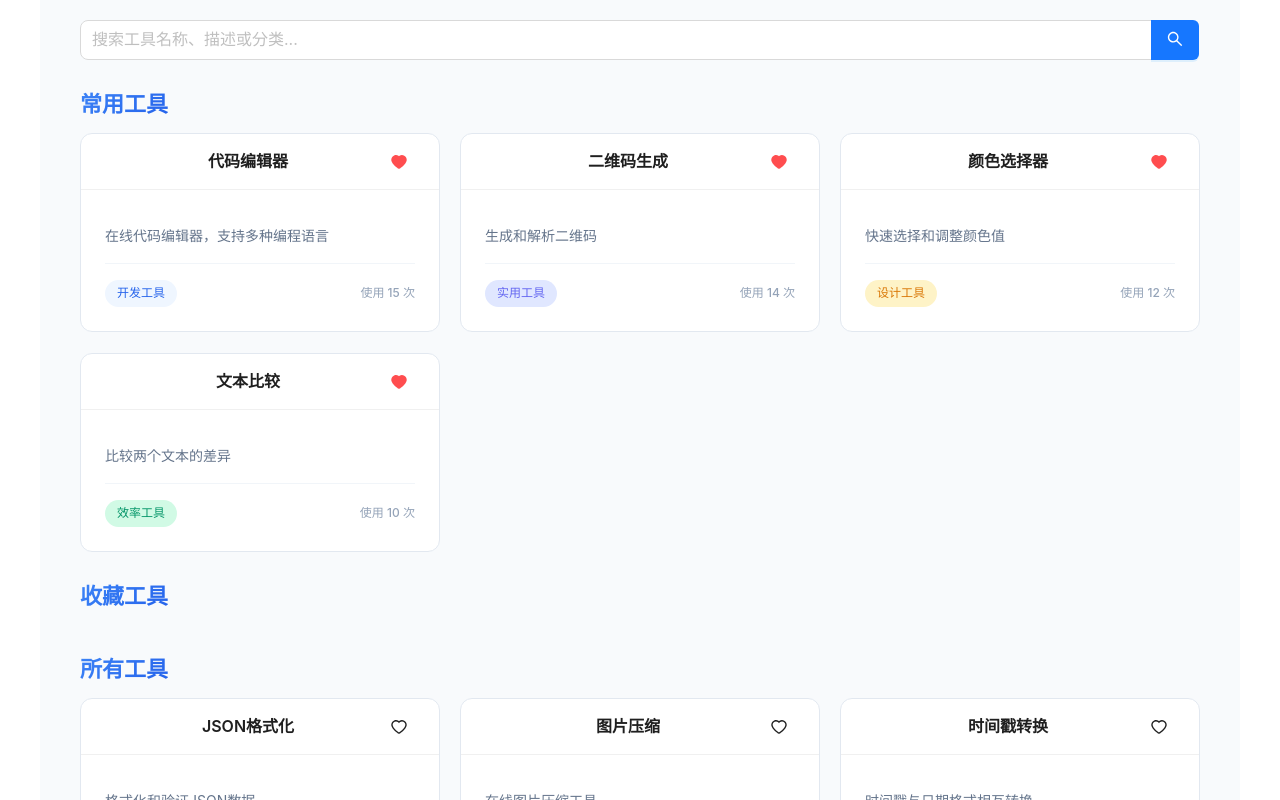
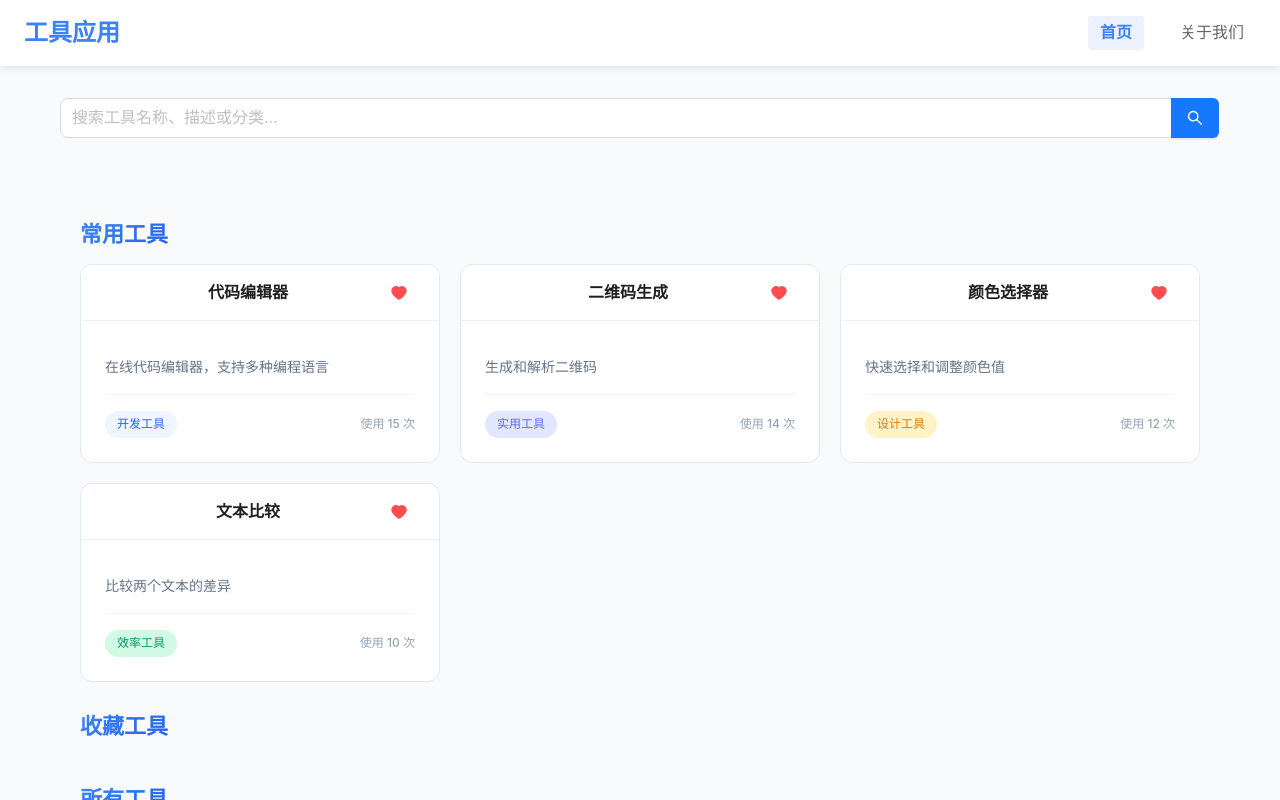
Before and after one commit to xmzd-S/tools, a Vue app: page / in a window 1280 px wide. Shown: the top 800 px of the page. Built offline with nearby package versions, Linux system fonts and the light colour scheme.

Commit message:
增加路由

```diff
--- a/components.d.ts
+++ b/components.d.ts
@@ -19,6 +19,8 @@ declare module 'vue' {
     FavoriteToolsSection: typeof import('./src/components/FavoriteToolsSection.vue')['default']
     OtherToolsSection: typeof import('./src/components/OtherToolsSection.vue')['default']
     PopularToolsSection: typeof import('./src/components/PopularToolsSection.vue')['default']
+    RouterLink: typeof import('vue-router')['RouterLink']
+    RouterView: typeof import('vue-router')['RouterView']
     ToolCard: typeof import('./src/components/ToolCard.vue')['default']
     ToolDetailModal: typeof import('./src/components/ToolDetailModal.vue')['default']
   }
--- a/package.json
+++ b/package.json
@@ -15,7 +15,8 @@
     "@tauri-apps/plugin-opener": "^2",
     "ant-design-vue": "4.2.6",
     "pinia": "^3.0.4",
-    "vue": "^3.5.13"
+    "vue": "^3.5.13",
+    "vue-router": "^4.6.4"
   },
   "devDependencies": {
     "@tauri-apps/cli": "^2",
--- a/src/App.vue
+++ b/src/App.vue
@@ -1,10 +1,7 @@
 <script setup lang="ts">
+import { useToolStore } from './stores/toolStore';
 import { ref } from 'vue';
-import { useToolStore } from './stores/toolStore';
 import type { Tool } from './stores/toolStore';
-import PopularToolsSection from './components/PopularToolsSection.vue';
-import FavoriteToolsSection from './components/FavoriteToolsSection.vue';
-import OtherToolsSection from './components/OtherToolsSection.vue';
 import ToolDetailModal from './components/ToolDetailModal.vue';
 
 const toolStore = useToolStore();
@@ -37,7 +34,18 @@ const closeDetail = () => {
 </script>
 
 <template>
-  <div class="toolkit-container">
+  <div class="app-container">
+    <!-- 导航栏 -->
+    <div class="nav-bar">
+      <div class="nav-left">
+        <h1>工具应用</h1>
+      </div>
+      <div class="nav-right">
+        <router-link to="/" class="nav-link">首页</router-link>
+        <router-link to="/about" class="nav-link">关于我们</router-link>
+      </div>
+    </div>
+
     <!-- 顶部搜索栏 -->
     <div class="search-bar">
       <a-input-search
@@ -49,32 +57,10 @@ const closeDetail = () => {
       />
     </div>
 
-    <!-- 常用工具部分 -->
-    <PopularToolsSection
-      :popular-tools="toolStore.popularTools"
-      section-title="常用工具"
-      @tool-click="handleToolClick"
-      @toggle-favorite="handleToggleFavorite"
-    />
-
-    <!-- 收藏工具部分 -->
-    <FavoriteToolsSection
-      :favorite-tools="toolStore.favoriteTools"
-      :popular-tools="toolStore.popularTools"
-      :search-keyword="toolStore.searchKeyword"
-      section-title="收藏工具"
-      @tool-click="handleToolClick"
-      @toggle-favorite="handleToggleFavorite"
-    />
-
-    <!-- 其他工具部分 -->
-    <OtherToolsSection
-      :filtered-tools="toolStore.filteredTools"
-      :popular-tools="toolStore.popularTools"
-      :favorite-tools="toolStore.favoriteTools"
-      :search-keyword="toolStore.searchKeyword"
-      @tool-click="handleToolClick"
-      @toggle-favorite="handleToggleFavorite"
+    <!-- 路由视图 -->
+    <router-view
+      :handle-tool-click="handleToolClick"
+      :handle-toggle-favorite="handleToggleFavorite"
     />
 
     <!-- 工具详情弹窗 -->
@@ -89,19 +75,63 @@ const closeDetail = () => {
 </template>
 
 <style scoped>
-.toolkit-container {
-  padding: 20px;
-  max-width: 1200px;
-  margin: 0 auto;
+.app-container {
+  min-height: 100vh;
   background-color: #f8fafc;
-  min-height: 100vh;
   color: #1e293b;
+}
+
+/* 导航栏样式 */
+.nav-bar {
+  display: flex;
+  justify-content: space-between;
+  align-items: center;
+  padding: 16px 24px;
+  background-color: #ffffff;
+  box-shadow: 0 2px 8px rgba(0, 0, 0, 0.1);
+  position: sticky;
+  top: 0;
+  z-index: 100;
+}
+
+.nav-left h1 {
+  margin: 0;
+  font-size: 24px;
+  font-weight: 700;
+  color: #3b82f6;
+}
+
+.nav-right {
+  display: flex;
+  gap: 24px;
+}
+
+.nav-link {
+  text-decoration: none;
+  color: #666;
+  font-size: 16px;
+  font-weight: 500;
+  padding: 8px 12px;
+  border-radius: 4px;
+  transition: all 0.3s ease;
+}
+
+.nav-link:hover {
+  color: #3b82f6;
+  background-color: rgba(59, 130, 246, 0.1);
+}
+
+.nav-link.router-link-active {
+  color: #3b82f6;
+  background-color: rgba(59, 130, 246, 0.1);
+  font-weight: 600;
 }
 
 /* 搜索栏样式 */
 .search-bar {
-  margin-bottom: 32px;
+  margin: 32px auto;
   padding: 0 20px;
+  max-width: 1200px;
   animation: searchBarSlideDown 0.6s cubic-bezier(0.4, 0, 0.2, 1) forwards;
   opacity: 0;
   transform: translateY(-20px);
@@ -143,43 +173,4 @@ const closeDetail = () => {
   border-color: #3b82f6;
   box-shadow: 0 0 0 2px rgba(59, 130, 246, 0.2);
 }
-
-.section-header {
-  margin: 32px 0 16px;
-  padding: 0 20px;
-  display: flex;
-  align-items: center;
-  animation: sectionHeaderFadeIn 0.6s cubic-bezier(0.4, 0, 0.2, 1) forwards 0.2s;
-  opacity: 0;
-}
-
-/* 区域标题淡入动画 */
-@keyframes sectionHeaderFadeIn {
-  from {
-    opacity: 0;
-    transform: translateX(-20px);
-  }
-  to {
-    opacity: 1;
-    transform: translateX(0);
-  }
-}
-
-.section-header h2 {
-  margin: 0;
-  font-size: 22px;
-  font-weight: 700;
-  color: #1e293b;
-  background: linear-gradient(135deg, #3b82f6 0%, #2563eb 100%);
-  -webkit-background-clip: text;
-  -webkit-text-fill-color: transparent;
-  background-clip: text;
-  transition: all 0.3s ease;
-}
-
-/* 区域标题悬停效果 */
-.section-header h2:hover {
-  filter: brightness(1.1);
-  text-shadow: 0 4px 12px rgba(59, 130, 246, 0.2);
-}
 </style>
--- a/src/main.ts
+++ b/src/main.ts
@@ -1,10 +1,12 @@
 import { createApp } from "vue";
 import { createPinia } from 'pinia';
 import App from "./App.vue";
+import router from './router';
 import 'ant-design-vue/dist/reset.css';
 
 const app = createApp(App);
 const pinia = createPinia();
 
 app.use(pinia);
+app.use(router);
 app.mount("#app");
--- /dev/null
+++ b/src/router/index.ts
@@ -0,0 +1,23 @@
+import { createRouter, createWebHistory } from 'vue-router'
+import HomeView from '../views/HomeView.vue'
+
+const router = createRouter({
+  history: createWebHistory(import.meta.env.BASE_URL),
+  routes: [
+    {
+      path: '/',
+      name: 'home',
+      component: HomeView
+    },
+    {
+      path: '/about',
+      name: 'about',
+      // route level code-splitting
+      // this generates a separate chunk (About.[hash].js) for this route
+      // which is lazy-loaded when the route is visited.
+      component: () => import('../views/AboutView.vue')
+    }
+  ]
+})
+
+export default router
--- /dev/null
+++ b/src/views/AboutView.vue
@@ -0,0 +1,32 @@
+<template>
+  <div class="about">
+    <h1>关于我们</h1>
+    <p>这是一个基于Tauri和Vue 3开发的工具应用。</p>
+    <p>我们提供各种实用工具，帮助您提高工作效率。</p>
+  </div>
+</template>
+
+<script setup lang="ts">
+</script>
+
+<style scoped>
+.about {
+  max-width: 800px;
+  margin: 0 auto;
+  padding: 20px;
+  text-align: center;
+}
+
+h1 {
+  font-size: 2.5rem;
+  margin-bottom: 2rem;
+  color: #333;
+}
+
+p {
+  font-size: 1.2rem;
+  margin-bottom: 1rem;
+  color: #666;
+  line-height: 1.6;
+}
+</style>
--- /dev/null
+++ b/src/views/HomeView.vue
@@ -0,0 +1,59 @@
+<template>
+  <div class="home">
+    <PopularToolsSection
+      :popular-tools="toolStore.popularTools"
+      @tool-click="handleToolClick"
+      @toggle-favorite="handleToggleFavorite"
+    />
+    <FavoriteToolsSection
+      :favorite-tools="toolStore.favoriteTools"
+      :popular-tools="toolStore.popularTools"
+      :search-keyword="toolStore.searchKeyword"
+      @tool-click="handleToolClick"
+      @toggle-favorite="handleToggleFavorite"
+    />
+    <OtherToolsSection
+      :filtered-tools="toolStore.filteredTools"
+      :popular-tools="toolStore.popularTools"
+      :favorite-tools="toolStore.favoriteTools"
+      :search-keyword="toolStore.searchKeyword"
+      @tool-click="handleToolClick"
+      @toggle-favorite="handleToggleFavorite"
+    />
+  </div>
+</template>
+
+<script setup lang="ts">
+import PopularToolsSection from '../components/PopularToolsSection.vue'
+import FavoriteToolsSection from '../components/FavoriteToolsSection.vue'
+import OtherToolsSection from '../components/OtherToolsSection.vue'
+import type { Tool } from '../stores/toolStore'
+import { useToolStore } from '../stores/toolStore'
+
+// 获取toolStore
+const toolStore = useToolStore()
+
+// 接收从App.vue传递过来的props
+const props = defineProps<{
+  handleToolClick: (tool: Tool) => void
+  handleToggleFavorite: (id: string) => void
+}>()
+
+// 从props中解构方法
+const { handleToolClick, handleToggleFavorite } = props
+</script>
+
+<style scoped>
+.home {
+  max-width: 1200px;
+  margin: 0 auto;
+  padding: 20px;
+}
+
+h1 {
+  font-size: 2.5rem;
+  margin-bottom: 2rem;
+  text-align: center;
+  color: #333;
+}
+</style>
```
Also changed, not shown: 1 other file (tests, documents, lock files or other folders).
